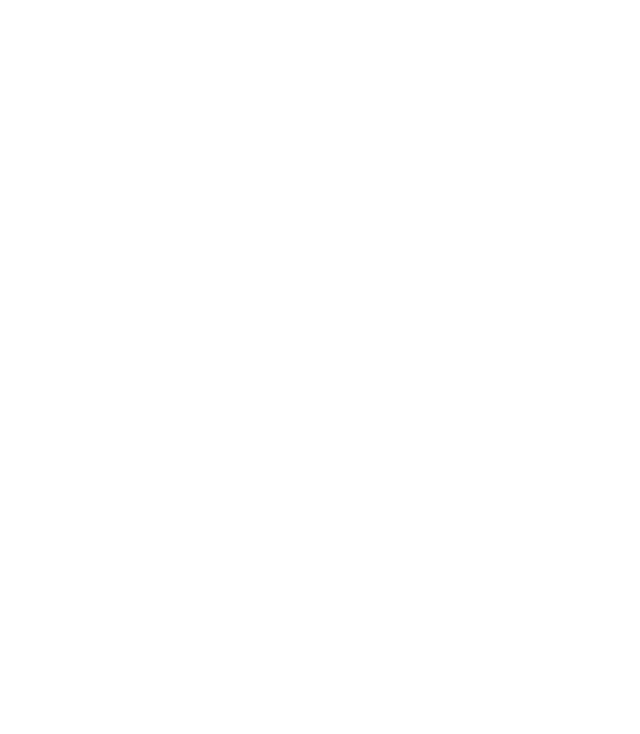
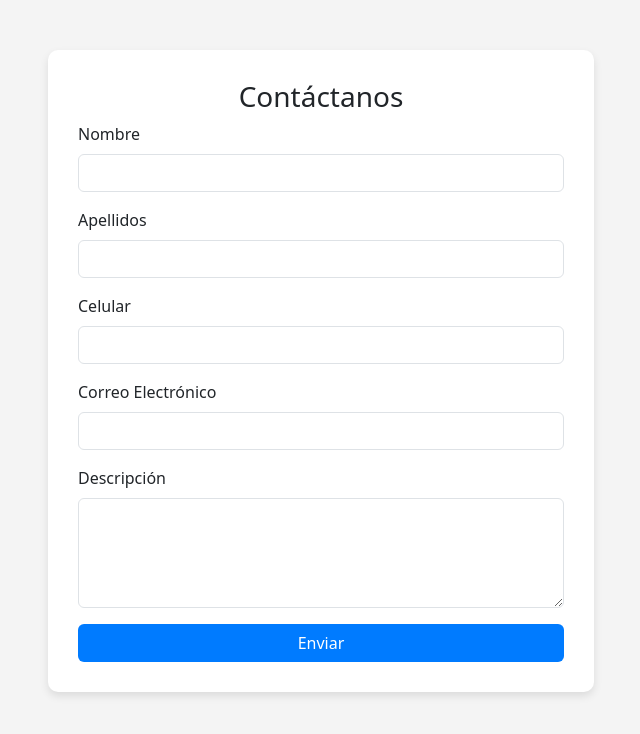
Before and after one commit to Samueljustiniani/nodejs, a website: page public/pages/Contactanos.html in a window 1280 px wide. Shown: the whole page, without its empty margins (319-959 px from the left). Drawn offline with nearby package versions, Linux system fonts and the light colour scheme; some packages are replaced by stand-ins of ours; a script that the page names is missing.

Commit message:
un commit mas

```diff
--- a/public/pages/Contactanos.html
+++ b/public/pages/Contactanos.html
@@ -0,0 +1,85 @@
+<!DOCTYPE html>
+<html lang="es">
+<head>
+  <meta charset="UTF-8">
+  <meta name="viewport" content="width=device-width, initial-scale=1.0">
+  <title>Contáctanos</title>
+  <link href="https://cdn.jsdelivr.net/npm/bootstrap@5.3.0-alpha1/dist/css/bootstrap.min.css" rel="stylesheet">
+  <script src="https://cdn.jsdelivr.net/npm/sweetalert2@11"></script>
+  <style>
+    body {
+      background-color: #f4f4f4;
+    }
+    .form-container {
+      background-color: #fff;
+      padding: 30px;
+      border-radius: 10px;
+      box-shadow: 0 4px 8px rgba(0, 0, 0, 0.1);
+      margin-top: 50px;
+    }
+    .btn-custom {
+      background-color: #007bff;
+      color: white;
+    }
+  </style>
+</head>
+<body>
+  <div class="container">
+    <div class="row justify-content-center">
+      <div class="col-lg-6 col-md-8">
+        <div class="form-container">
+          <h3 class="text-center">Contáctanos</h3>
+          <form id="contactForm" action="/submit-form" method="POST" novalidate>
+            <div class="mb-3">
+              <label for="nombre" class="form-label">Nombre</label>
+              <input type="text" class="form-control" id="nombre" name="nombre" required pattern="[A-Za-zñÑáéíóúÁÉÍÓÚ\s]+">
+              <div class="invalid-feedback">Por favor, ingrese solo letras.</div>
+            </div>
+            <div class="mb-3">
+              <label for="apellidos" class="form-label">Apellidos</label>
+              <input type="text" class="form-control" id="apellidos" name="apellidos" required pattern="[A-Za-zñÑáéíóúÁÉÍÓÚ\s]+">
+              <div class="invalid-feedback">Por favor, ingrese solo letras.</div>
+            </div>
+            <div class="mb-3">
+              <label for="celular" class="form-label">Celular</label>
+              <input type="text" class="form-control" id="celular" name="celular" required pattern="9[0-9]{8}" maxlength="9">
+              <div class="invalid-feedback">El celular debe comenzar con "9" y tener 9 dígitos.</div>
+            </div>
+            <div class="mb-3">
+              <label for="gmail" class="form-label">Correo Electrónico</label>
+              <input type="email" class="form-control" id="gmail" name="gmail" required>
+              <div class="invalid-feedback">Ingrese un correo válido con "@" y "."</div>
+            </div>
+            <div class="mb-3">
+              <label for="descripcion" class="form-label">Descripción</label>
+              <textarea class="form-control" id="descripcion" name="descripcion" rows="4" required></textarea>
+              <div class="invalid-feedback">Por favor, ingrese una descripción.</div>
+            </div>
+            <button type="submit" class="btn btn-custom w-100">Enviar</button>
+          </form>
+        </div>
+      </div>
+    </div>
+  </div>
+
+  <script>
+    document.addEventListener('DOMContentLoaded', function() {
+      const form = document.getElementById('contactForm');
+      form.addEventListener('submit', function(event) {
+        if (form.checkValidity() === true) {
+          Swal.fire({
+            title: 'Formulario enviado!',
+            text: 'Gracias por contactarnos. Pronto nos pondremos en contacto.',
+            icon: 'success',
+            confirmButtonText: 'Aceptar'
+          });
+        } else {
+          event.preventDefault();
+          event.stopPropagation();
+        }
+        form.classList.add('was-validated');
+      });
+    });
+  </script>
+</body>
+</html>
```
Also changed, not shown: index.html (+1 -1 lines).
